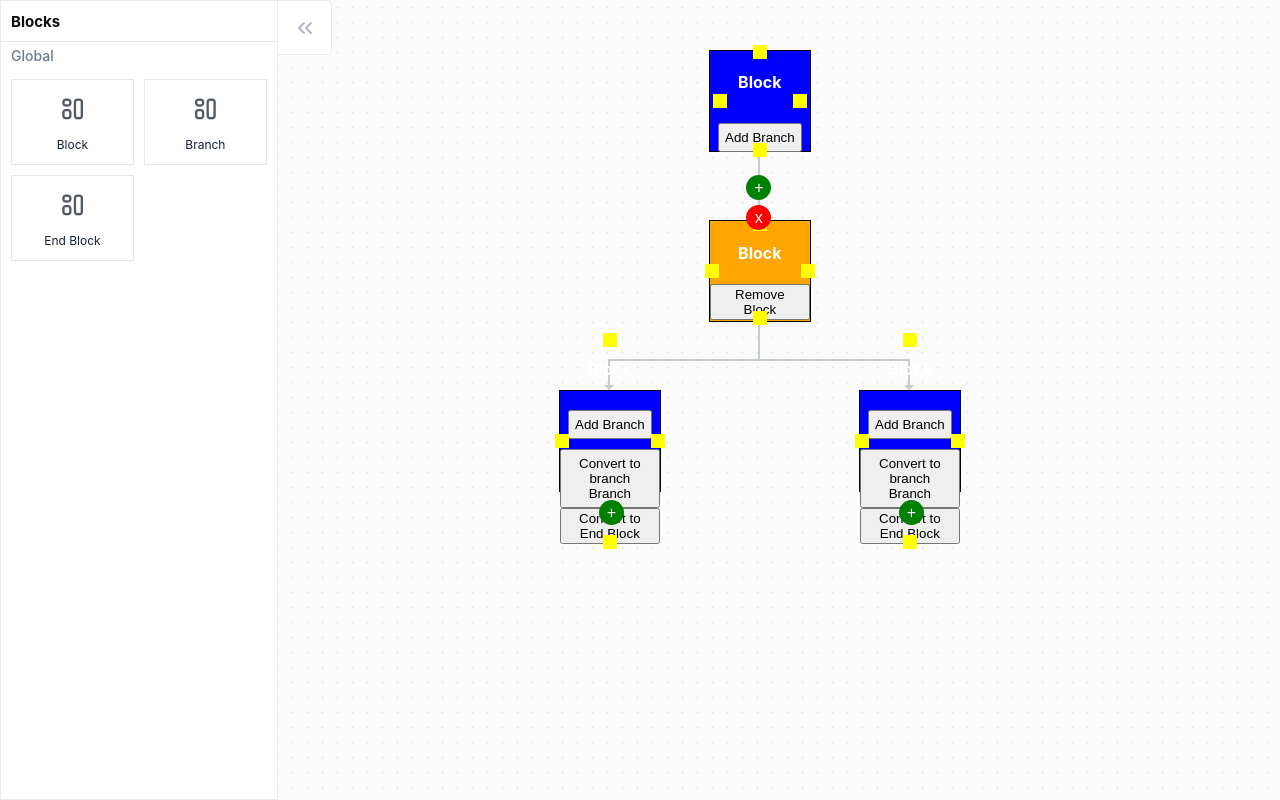
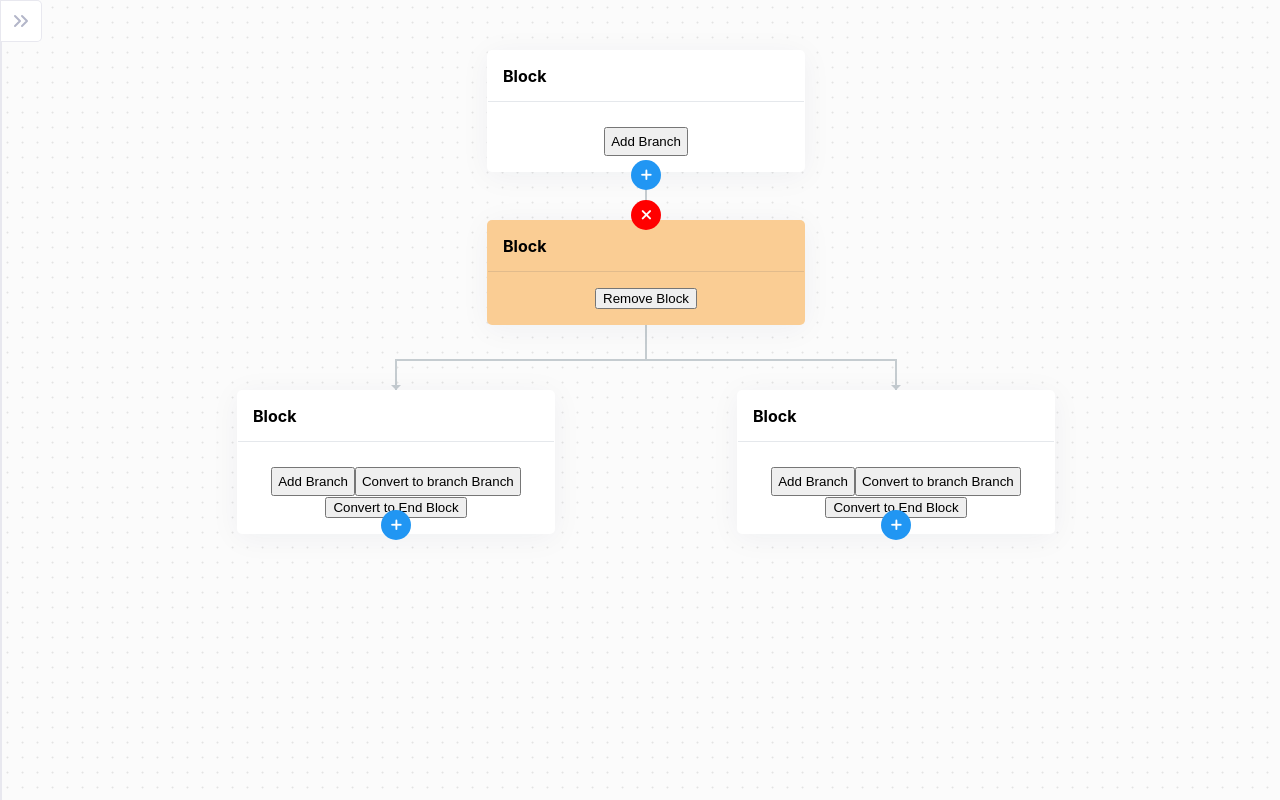
Before and after one commit to 1Madgeek/react-flow-builder, a React (Create React App) app: page / in a window 1280 px wide. Both pictures are taken after a click on the button "Add Branch". Built offline with nearby package versions, Linux system fonts and the light colour scheme.

Commit message:
- Block item UI updated

```diff
--- a/src/components/Block.js
+++ b/src/components/Block.js
@@ -1,4 +1,5 @@
 import React, {Component} from "react";
+import classNames from "classnames";
 
 class Block extends Component {
     constructor(props) {
@@ -12,8 +13,8 @@ class Block extends Component {
             position: 'absolute',
             width: '10px',
             height: '10px',
-            backgroundColor: 'yellow',
-            border: isActive ? '2px solid green' : '2px solid yellow', // Color indication for link placeholder
+            backgroundColor: 'transparent',
+            border: isActive ? '2px solid green' : '2px solid transparent',
             cursor: 'pointer',
             ...(position === 'top' && {top: -5, left: '50%', transform: 'translateX(-50%)'}),
             ...(position === 'right' && {top: '50%', right: -5, transform: 'translateY(-50%)'}),
@@ -41,19 +42,10 @@ class Block extends Component {
         return (
             <div
                 onMouseDown={onMouseDown}
+                className={classNames("block-item", {'active': isActive, 'branch': isBranch})}
                 style={{
-                    position: 'absolute',
                     left: block.position?.x,
                     top: block.position?.y,
-                    width: '100px',
-                    height: '100px',
-                    backgroundColor: isActive ? 'red' : isBranch ? 'orange' : 'blue',
-                    color: 'white',
-                    display: 'flex',
-                    alignItems: 'center',
-                    justifyContent: 'center',
-                    cursor: 'pointer',
-                    border: '1px solid black',
                 }}
             >
                 <div style={{position: 'relative'}}>
@@ -62,7 +54,10 @@ class Block extends Component {
                     <div style={this.getLinkStyle('bottom')} onClick={() => onLinkClick('bottom')}/>
                     <div style={this.getLinkStyle('left')} onClick={() => onLinkClick('left')}/>
                     <div>
+                        <div className="block-item-header">
                             <h4>Block {this.props.id}</h4>
+                        </div>
+                        <div className="block-item-body">
                             {(!isBranch && !isEnd) && (
                                 <>
                                     <button onClick={addBranch}
@@ -82,6 +77,7 @@ class Block extends Component {
                         </div>
                     </div>
                 </div>
+            </div>
         );
     }
 }
--- a/src/components/BlockPanel.js
+++ b/src/components/BlockPanel.js
@@ -5,7 +5,7 @@ class BlockPanel extends Component {
     constructor(props) {
         super(props);
         this.state = {
-            collapseBlockPanel: false
+            collapseBlockPanel: true
         }
     }
 
--- a/src/components/FlowBuilder.js
+++ b/src/components/FlowBuilder.js
@@ -44,7 +44,7 @@ class FlowBuilder extends Component {
         const {blocks} = this.state;
         const {flow} = this.props;
 
-        const blockWidth = 150; // Assumed block width for centering
+        const blockWidth = 318;
 
         // Get the actual dimensions of the canvas div
         const canvasElement = document.querySelector('.canvas');
@@ -168,14 +168,14 @@ class FlowBuilder extends Component {
         // Define positive and negative child blocks
         const positiveChild = {
             id: blocks.length + 2,
-            position: {x: branchBlock.position.x - 150, y: branchBlock.position.y + 170},
+            position: {x: branchBlock.position.x - 250, y: branchBlock.position.y + 170},
             type: 'default',
             linkedBlocks: [],
         };
 
         const negativeChild = {
             id: blocks.length + 3,
-            position: {x: branchBlock.position.x + 150, y: branchBlock.position.y + 170},
+            position: {x: branchBlock.position.x + 250, y: branchBlock.position.y + 170},
             type: 'default',
             linkedBlocks: [],
         };
@@ -216,13 +216,13 @@ class FlowBuilder extends Component {
             // No children, prepare both positive and negative children
             positiveChild = {
                 id: blocks.length + 1,
-                position: {x: branchBlock.position.x - 150, y: branchBlock.position.y + 170},
+                position: {x: branchBlock.position.x - 250, y: branchBlock.position.y + 170},
                 type: 'default',
                 linkedBlocks: [],
             };
             negativeChild = {
                 id: blocks.length + 2,
-                position: {x: branchBlock.position.x + 150, y: branchBlock.position.y + 170},
+                position: {x: branchBlock.position.x + 250, y: branchBlock.position.y + 170},
                 type: 'default',
                 linkedBlocks: [],
             };
@@ -233,7 +233,7 @@ class FlowBuilder extends Component {
             positiveChild = this.getBlock(directDescendants[0]);
             negativeChild = {
                 id: blocks.length + 1,
-                position: {x: branchBlock.position.x + 150, y: branchBlock.position.y + 170},
+                position: {x: branchBlock.position.x + 500, y: branchBlock.position.y + 170},
                 type: 'default',
                 linkedBlocks: [],
             };
@@ -328,7 +328,7 @@ class FlowBuilder extends Component {
         // Determine new block position relative to the previous block
         const newBlockPosition = {
             x: prevBlock.position.x,
-            y: prevBlock.position.y + 150, // Set gap for vertical or adjust for horizontal layouts
+            y: prevBlock.position.y + 220, // Set gap for vertical or adjust for horizontal layouts
         };
 
         // Create new block with a unique ID
@@ -435,7 +435,7 @@ class FlowBuilder extends Component {
     renderConnections = () => {
         const {blocks, links} = this.state;
 
-        const blockWidth = 150;
+        const blockWidth = 318;
         const blockHeight = 100;
 
         return links.map((link, index) => {
@@ -462,9 +462,9 @@ class FlowBuilder extends Component {
                     key={`${link.from}-${link.to}`}
                     style={{
                         position: 'absolute',
-                        left: -25,//Math.min(x1, x2) - 50,
-                        top: 0,//Math.min(y1, y2),
-                        width: Math.abs(x2 - x1) + 100,
+                        left: 0,
+                        top: 0,
+                        width: Math.abs(x2 - x1),
                         height: Math.abs(y2 - y1) + 50,
                         pointerEvents: 'none',
                     }}
@@ -489,21 +489,22 @@ class FlowBuilder extends Component {
                                 onClick={() => this.addBlockBetween(link.from, link.to)}
                                 style={{
                                     position: 'absolute',
-                                    left: x1 - 12.5, // Adjust button position as necessary
-                                    top: (y1 + y2) / 2 - 10,
+                                    left: x1 - 15, // Adjust button position as necessary
+                                    top: (y1 + y2) / 2 - 25,
                                     zIndex: 2,
                                     pointerEvents: 'all',
                                 }}>
-                                +
+                                <i className="ti ti-plus"></i>
                             </button>
                             <button className="remove-button" onClick={() => this.removeLink(link.from, link.to)}
                                     style={{
                                         position: 'absolute',
-                                        left: x1 - 12.5, // Adjust button position as necessary
-                                        top: (y1 + y2) / 2 + 20,
+                                        left: x1 - 15, // Adjust button position as necessary
+                                        top: (y1 + y2) / 2 + 15,
                                         zIndex: 2,
                                         pointerEvents: 'all',
-                                    }}>x
+                                    }}>
+                                <i className="ti ti-x"></i>
                             </button>
                         </>
                     )}
@@ -527,13 +528,13 @@ class FlowBuilder extends Component {
                         onClick={() => isStartBlock ? this.addBlockAfterStart() : this.addBlock(block.id)}
                         style={{
                             position: 'absolute',
-                            left: x - 35, // Center-align button
-                            top: y + 10,
+                            left: x - 15, // Center-align button
+                            top: y + 20,
                             zIndex: 2,
                             pointerEvents: 'all',
                         }}
                     >
-                        +
+                        <i className="ti ti-plus"></i>
                     </button>
                 );
             })
--- a/src/components/flowy.css
+++ b/src/components/flowy.css
@@ -1,5 +1,6 @@
 :root {
-    --flowy-block-panel-width: 280px;
+    --block-panel-width: 300px;
+    --block-item-width: 318px;
 }
 
 .canvas-container {
@@ -19,7 +20,7 @@
 
 /** Block Panel  **/
 .block-panel {
-    width: var(--flowy-block-panel-width);
+    width: var(--block-panel-width);
     background-color: #FFF;
     border: 1px solid #E8E8EF;
     box-sizing: border-box;
@@ -63,21 +64,21 @@
 #close-block-panel {
     position: absolute;
     top: 0;
-    margin-left: calc(var(--flowy-block-panel-width) - 3px);
+    margin-left: calc(var(--block-panel-width) - 3px);
     background-color: #FFF;
     border-radius: 0 5px 5px 0;
     border-bottom: 1px solid #E8E8EF;
     border-right: 1px solid #E8E8EF;
     border-top: 1px solid #E8E8EF;
-    width: 53px;
-    height: 53px;
+    width: 40px;
+    height: 40px;
     text-align: center;
     z-index: 10;
     transition: all .25s cubic-bezier(.05, .03, .35, 1);
 }
 
 #close-block-panel img {
-    margin-top: 15px;
+    margin-top: 8px;
 }
 
 .block-panel.collapse #close-block-panel {
@@ -149,7 +150,7 @@
 /** Canvas  **/
 .canvas {
     position: relative;
-    width: calc(100% - var(--flowy-block-panel-width));
+    width: calc(100% - var(--block-panel-width));
     /*min-height: 100%;*/
     overflow: scroll;
 }
@@ -158,27 +159,71 @@
     width: 100%;
 }
 
+/** Block Item **/
+.block-item {
+    background: #FFFFFF;
+    position: absolute;
+    cursor: pointer;
+    min-height: 100px;
+    width: var(--block-item-width);
+    border: 1px solid transparent;
+    transition-property: box-shadow, height;
+    transition-duration: .2s;
+    transition-timing-function: cubic-bezier(.05, .03, .35, 1);
+    border-radius: 5px;
+    box-shadow: 0 4px 30px rgba(22, 33, 74, 0.05);
+    box-sizing: border-box;
+}
+
+.block-item.active {
+    border: 2px solid #217CE8;
+    box-shadow: 0 4px 30px rgba(22, 33, 74, 0.08);
+}
+
+.block-item.branch {
+    background: #facd94;
+}
+
+.block-item .block-item-header {
+    border-bottom: 1px solid rgb(4 32 69 / 10%);
+}
+
+.block-item .block-item-header,
+.block-item .block-item-body {
+    padding: 15px;
+}
+
+.block-item .block-item-header h4 {
+    margin: 0;
+    text-align: start;
+}
+
 /* Add button styling */
 .add-button {
-    width: 25px;
-    height: 25px;
-    background-color: green;
+    width: 30px;
+    height: 30px;
+    background-color: #2196F3;
     border: none;
     color: white;
     border-radius: 50%;
     cursor: pointer;
-    font-size: 16px;
+    font-size: 15px;
     text-align: center;
 }
 
 .remove-button {
-    width: 25px;
-    height: 25px;
+    width: 30px;
+    height: 30px;
     background-color: red;
     border: none;
     color: white;
     border-radius: 50%;
     cursor: pointer;
-    font-size: 16px;
+    font-size: 15px;
     text-align: center;
 }
+
+.add-button .ti,
+.remove-button .ti {
+    font-weight: 700;
+}
```
Also changed, not shown: screenshots/screenshot-3.png (added), 1 other file (tests, documents, lock files or other folders). Lines whose indentation alone changed are shown as unchanged.
